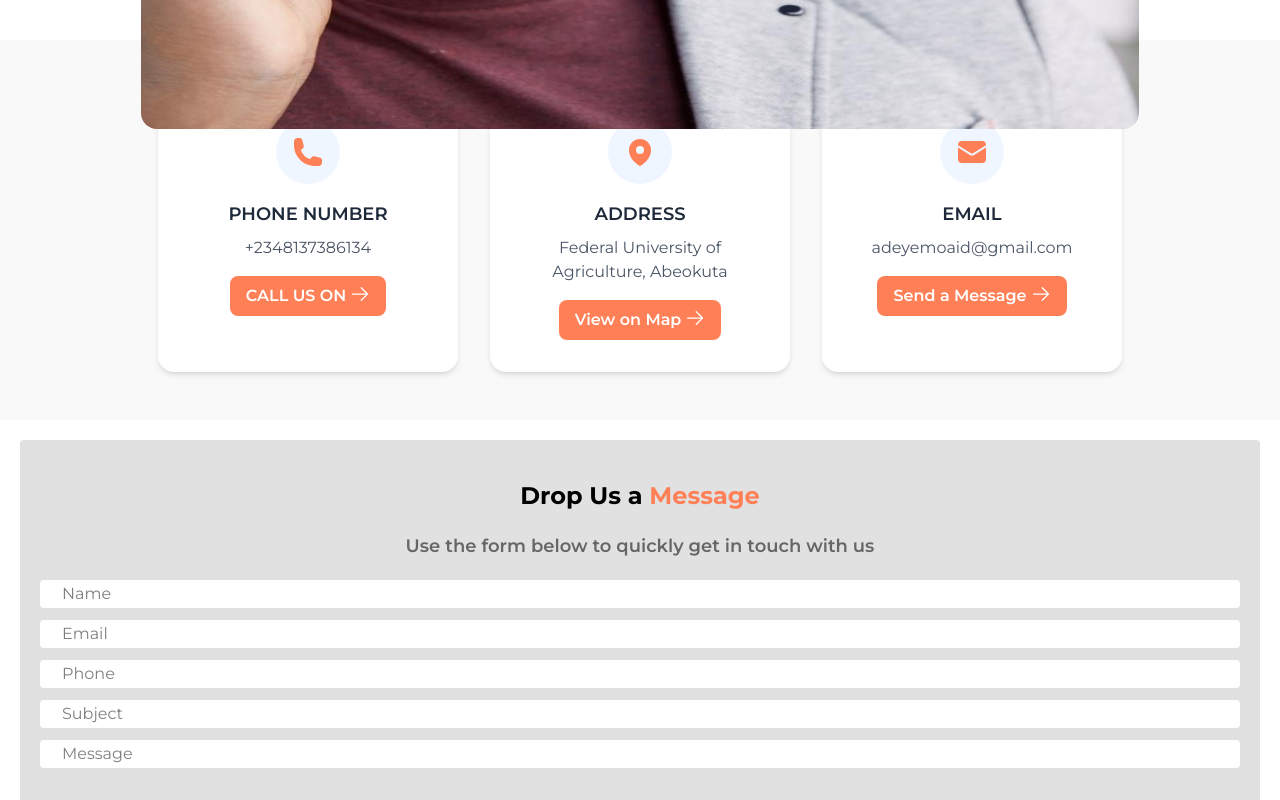
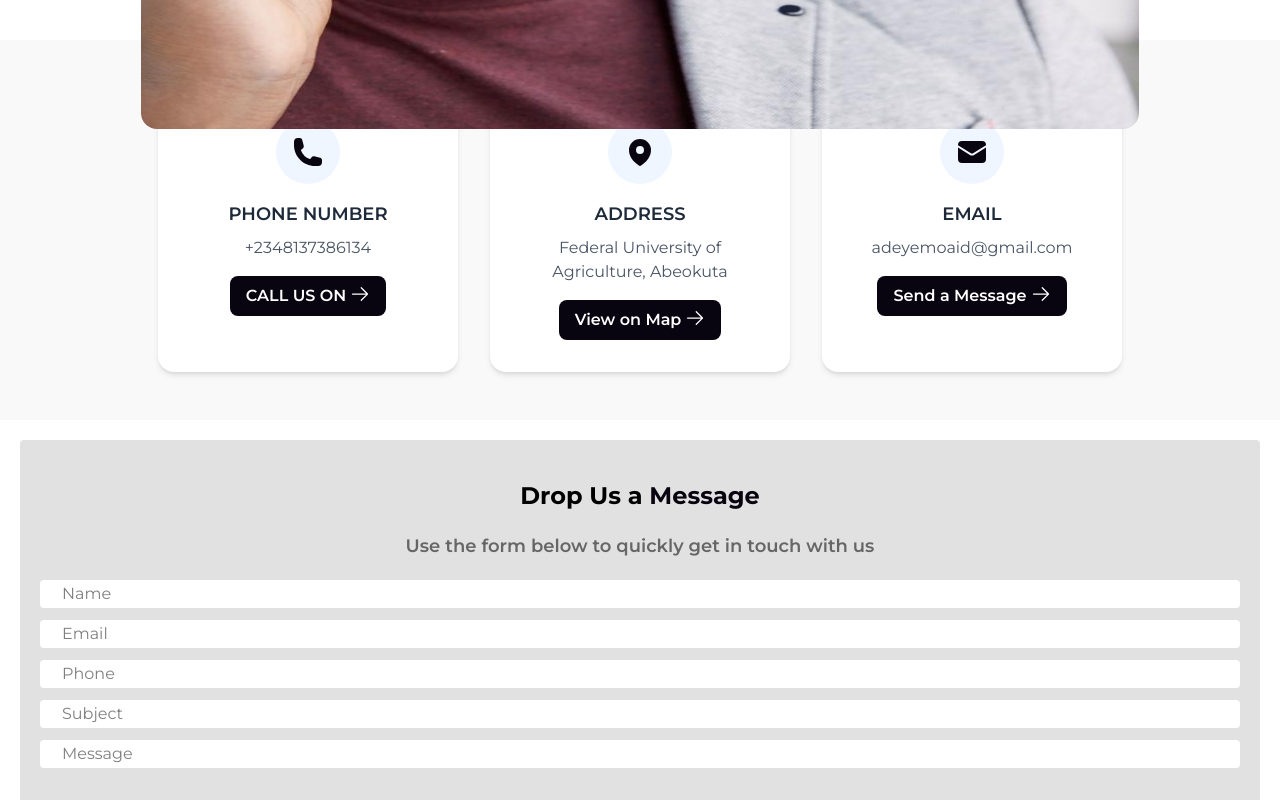
Before and after one commit to haymous3/salsworkconsulting, a Next.js app: page /contact_us in a window 1280 px wide. Shown: the part 760-1560 px from the top of the page. Built offline with nearby package versions, Linux system fonts and the light colour scheme.

Commit message:
Upadating the colors

```diff
--- a/app/_component/ContactsInformation.tsx
+++ b/app/_component/ContactsInformation.tsx
@@ -41,7 +41,7 @@ const ContactsInformation = () => {
           <p className="text-gray-600 mb-4">{contact.text}</p>
 
           {contact.button && (
-            <Button className="bg-blue-500 text-white font-semibold px-4 py-2 rounded-lg hover:bg-blue-600 transition-colors duration-300">
+            <Button className="bg-primary-500 text-white font-semibold px-4 py-2 rounded-lg hover:bg-[#362A39] transition-colors duration-300">
               {contact.button}
             </Button>
           )}
--- a/app/_styles/globals.css
+++ b/app/_styles/globals.css
@@ -1,7 +1,7 @@
 @import "tailwindcss";
 
 @theme {
-  --color-primary: #ff8057;
+  --color-primary: #080410;
   /* --color-overlay:  */
 
 ;
```
